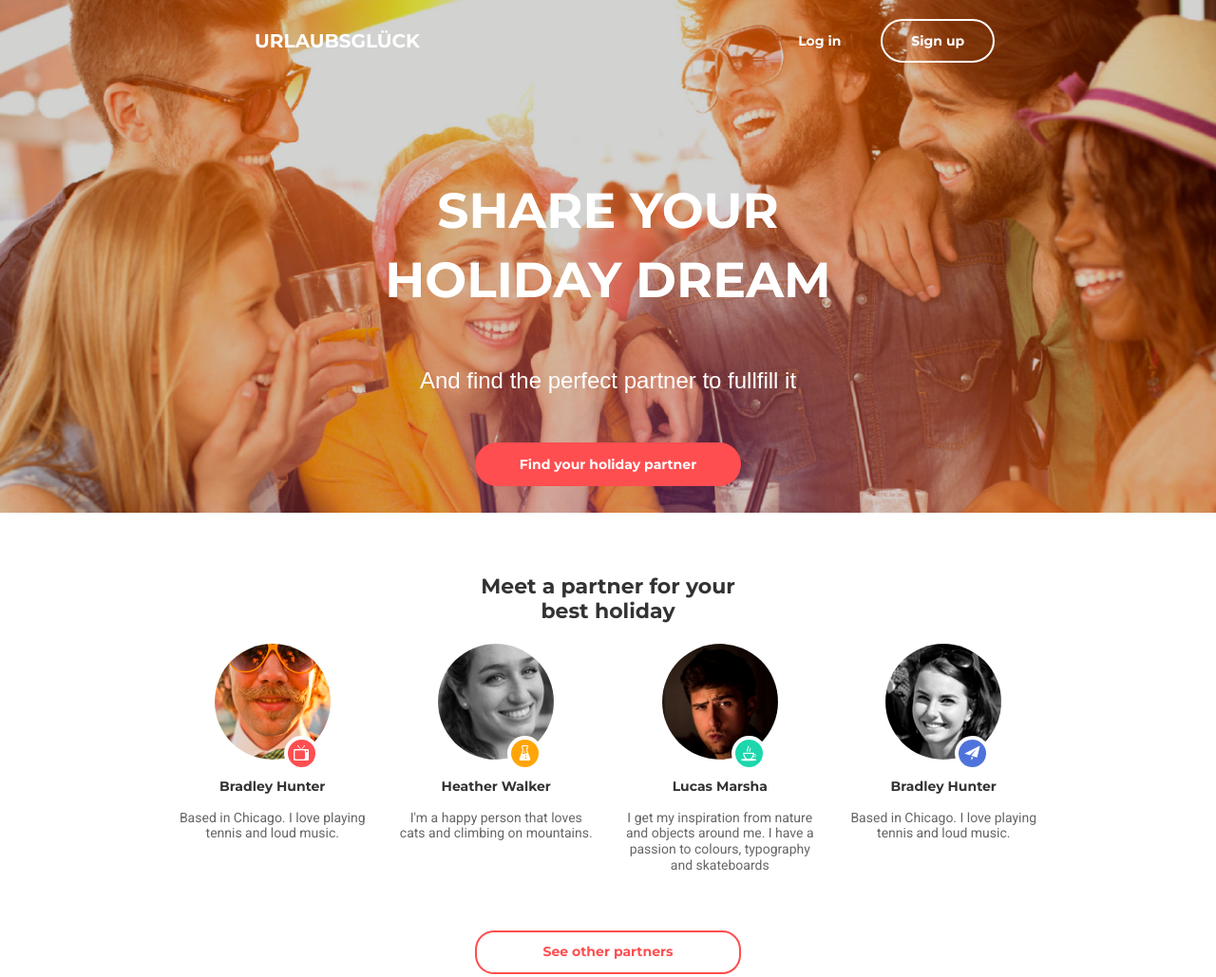
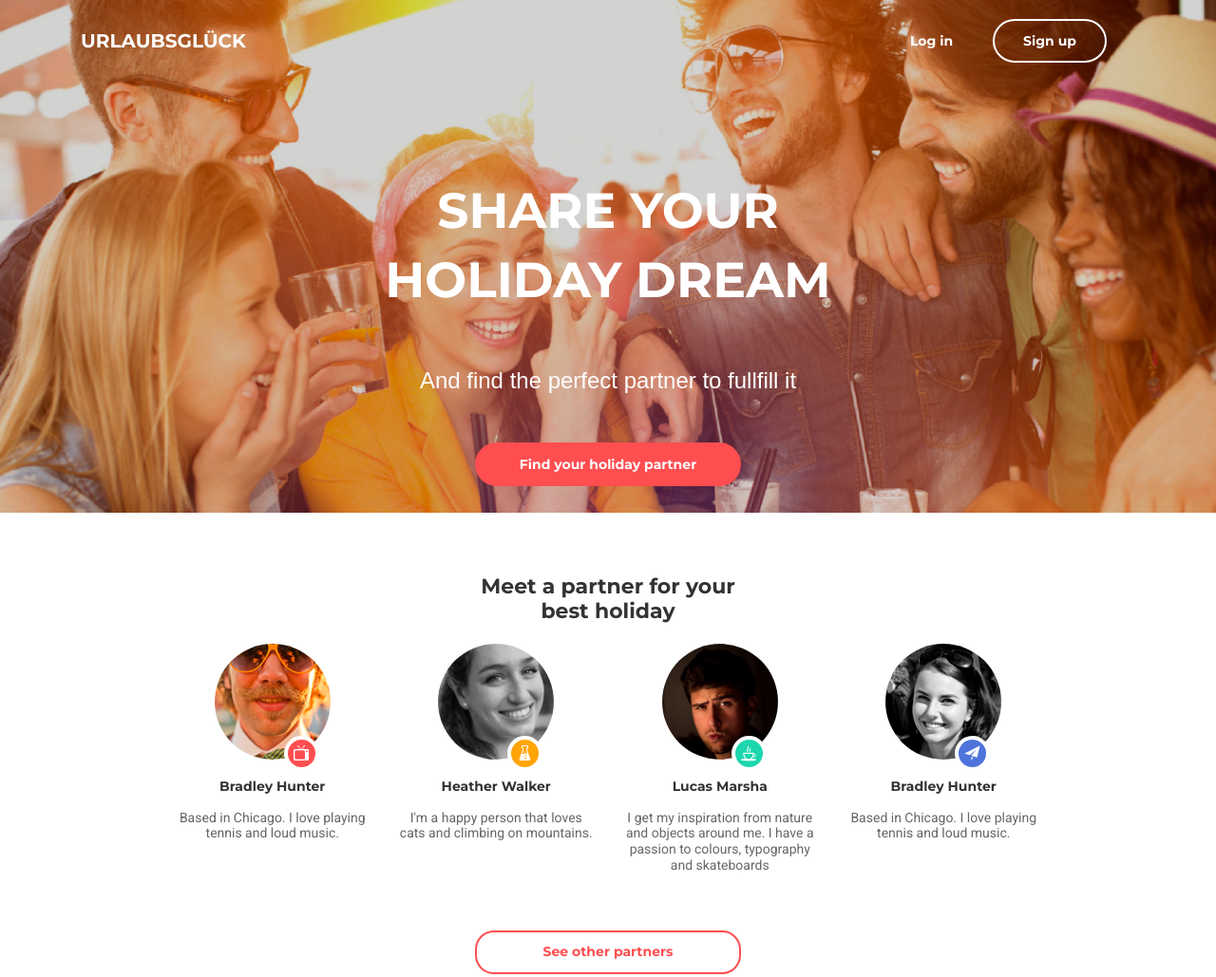
Before and after one commit to MaksimMaksimenko1997/sumrak, a plain HTML site: page module9/index.html in a window 1280 px wide. Shown: the whole page at 95% size. Drawn offline with nearby package versions, Linux system fonts and the light colour scheme.

Commit message:
module8-fix-margin

```diff
--- a/module9/css/media.css
+++ b/module9/css/media.css
@@ -60,12 +60,15 @@
 
 @media (min-width: 962px) {
     .page-nav {
+        width: 100%;
+        justify-content: space-between;
         align-items: center;
     }
 
-    .logo {
+    .page-nav .logo {
         margin: 0;
         order: -1;
+        text-align: start;
     }
 
     .wrapper-team {
@@ -92,4 +95,8 @@
         font-size: 22px;
         font-weight: 700;
     }
+
+    .button-tablet {
+        text-align: end;
+    }
 }
--- a/module9/css/styles.css
+++ b/module9/css/styles.css
@@ -87,6 +87,7 @@
 
 .post-text {
   text-align: center;
+  margin: 0;
 }
 
 .post-text h2 {
--- a/module9/index.html
+++ b/module9/index.html
@@ -13,16 +13,16 @@
   <body>
     <header class="page-header">
       <div class="container">
-        <nav class="page-nav row justify-content-center">
+        <nav class="page-nav row">
           <div class="button-tablet col-12 col-md-6">
-          <button class="page-nav-link">Log in</button>
-          <button class="button-logo-link" type="button">Sign up</button>
-        </div>
+            <button class="page-nav-link">Log in</button>
+            <button class="button-logo-link" type="button">Sign up</button>
+          </div>
       <a class="logo col-12 col-md-6" href="#">URLAUBSGLÜCK</a>
     </nav>
     </div>
       <div class="row post-text">
-        <div class="text-block-logo col-12">
+        <div class="text-block-logo col-sm-12">
         <h2 class="text-logo-header">Share your <wbr>holiday dream</h2>
         <p>And find the perfect partner to fullfill it</p>
         <button class="btn-header">Find your holiday partner</button>
```
